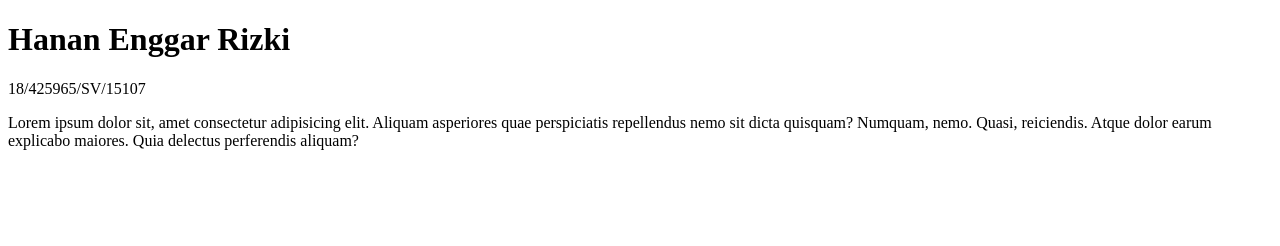
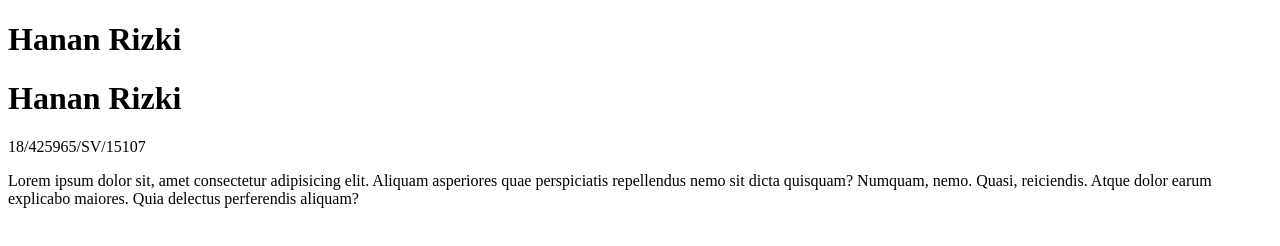
Before and after one commit to hananhanafi/scm-as, a plain HTML site: page index.html in a window 1280 px wide. Drawn offline with Linux system fonts and the light colour scheme.

Commit message:
Append content

```diff
--- a/index.html
+++ b/index.html
@@ -7,7 +7,8 @@
     <title>Praktikan Administrasi Sistem</title>
 </head>
 <body>
-    <h1>Hanan Enggar Rizki</h1>
+    <h1>Hanan  Rizki</h1>
+    <h1>Hanan  Rizki</h1>
     <p>18/425965/SV/15107</p>
     <p>Lorem ipsum dolor sit, amet consectetur adipisicing elit. Aliquam asperiores quae perspiciatis repellendus nemo sit dicta quisquam? Numquam, nemo. Quasi, reiciendis. Atque dolor earum explicabo maiores. Quia delectus perferendis aliquam?</p>
 </body>
```
